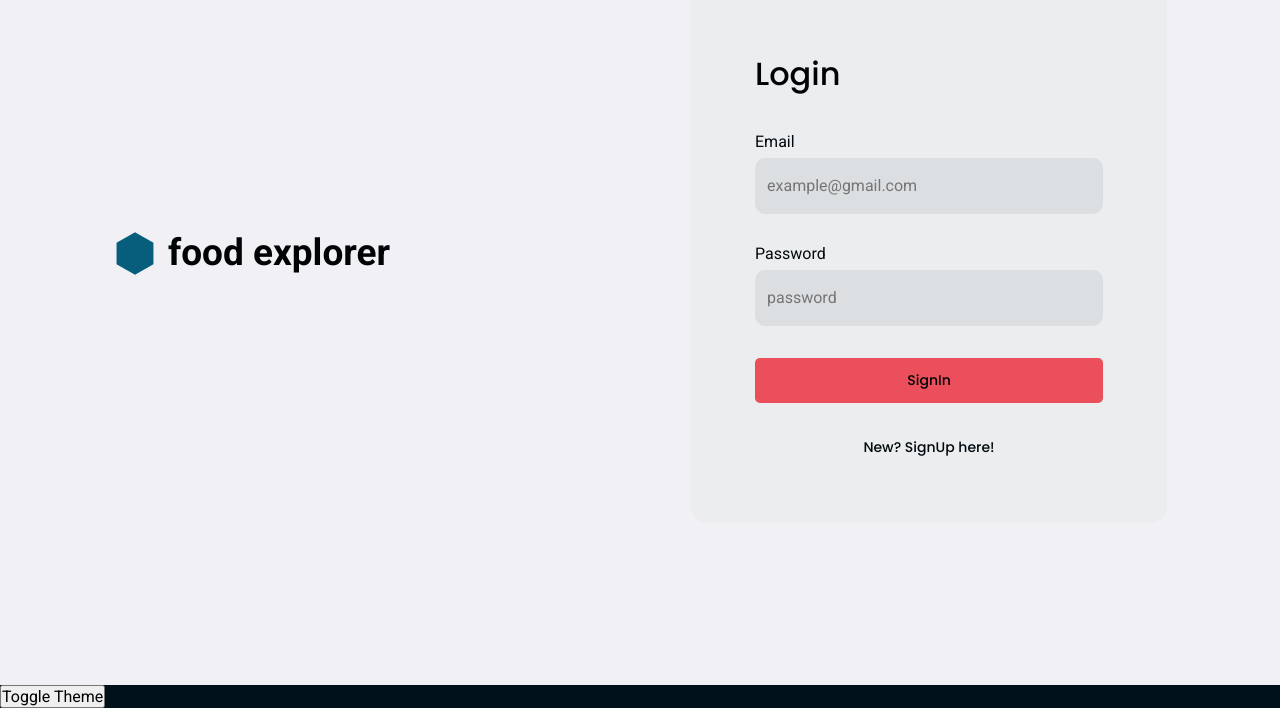
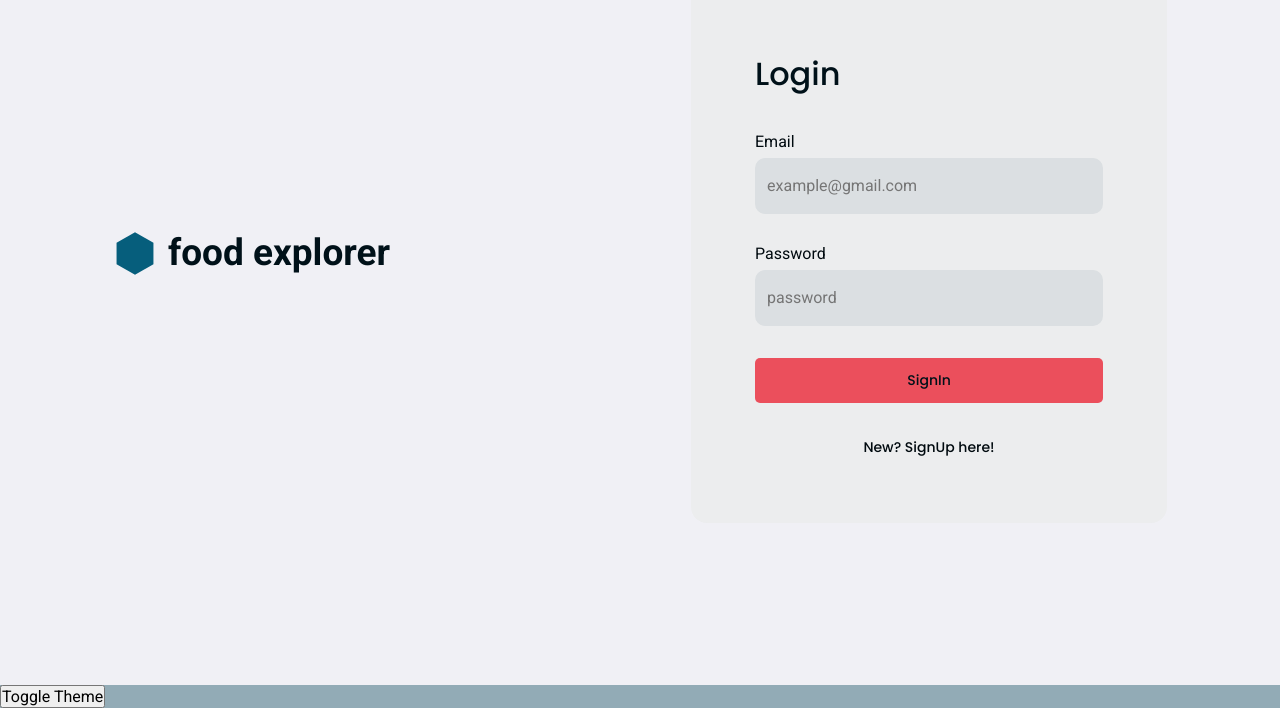
Before and after one commit to GabrielEduardoBrambilla/Rocket-food-frontend, a React (Vite) app: page / in a window 1280 px wide. Shown: the part 115-823 px from the top of the page. Built offline with nearby package versions, Linux system fonts and the light colour scheme.

Commit message:
Light Theme

```diff
--- a/src/components/Card/index.jsx
+++ b/src/components/Card/index.jsx
@@ -17,7 +17,7 @@ import { MdOutlineFavorite } from 'react-icons/md'
 // eslint-disable-next-line react/prop-types
 export function Card({ redirect, id_Dish, img, price, title, description, ...rest }) {
   const { user, isAdmin } = useAuth();
-  const [icon, setIcon] = useState(<MdOutlineFavoriteBorder />);
+  const [icon, setIcon] = useState(<MdOutlineFavorite />);
   const [quantity, setQuantity] = useState(1);
   const navigate = useNavigate();
 
@@ -30,7 +30,6 @@ export function Card({ redirect, id_Dish, img, price, title, description, ...res
       if (icon.type === MdOutlineFavoriteBorder) {
         setIcon(<MdOutlineFavorite />);
         api.post("/favoritelist/", {
-          id_user: user.id,
           id_dish: id_Dish
         })
           .then(() => {
@@ -46,7 +45,6 @@ export function Card({ redirect, id_Dish, img, price, title, description, ...res
         setIcon(<MdOutlineFavoriteBorder />);
         api.delete("/favoritelist/delete", {
           data: {
-            id_user: user.id,
             id_dish: id_Dish
           }
         })
@@ -98,9 +96,10 @@ export function Card({ redirect, id_Dish, img, price, title, description, ...res
           const { favorite } = response.data;
 
           if (favorite) {
+            console.log("favorite for " + id_Dish + " " + favorite)
             setIcon(<MdOutlineFavorite />);
           } else {
-            setIcon(isAdmin ? <PiPencilSimpleBold /> : <MdOutlineFavorite />);
+            setIcon(isAdmin ? <PiPencilSimpleBold /> : <MdOutlineFavoriteBorder />);
           }
         }
       } catch (error) {
--- a/src/components/IncludeButton/index.jsx
+++ b/src/components/IncludeButton/index.jsx
@@ -8,6 +8,4 @@ export function IncludeButton({ title, ...rest }) {
       <p>{title}</p>
     </Container>
   )
-
-
 }
--- a/src/components/IngredientFormItem/styles.js
+++ b/src/components/IngredientFormItem/styles.js
@@ -4,10 +4,10 @@ export const Container = styled.div`
   display: flex;
   align-items: center;
   justify-content: space-evenly;
+
+  /* Each individual item */
   background-color: ${({ theme, isNew }) =>
     isNew ? 'transparent' : theme.COLORS.LIGHT[600]};
-
-  color: ${({ theme }) => theme.COLORS.DARK[300]};
 
   border: ${({ theme, isNew }) =>
     isNew ? `2px dashed ${theme.COLORS.LIGHT[600]}` : 'none'};
@@ -33,7 +33,10 @@ export const Container = styled.div`
 
     padding: 12px;
 
+    /* Text inside the item */
+    /* in light theme goes REALLY dark */
     color: ${({ theme }) => theme.COLORS.LIGHT[100]};
+
     background: transparent;
 
     border: none;
--- a/src/components/IngredientTag/styles.js
+++ b/src/components/IngredientTag/styles.js
@@ -8,7 +8,7 @@ export const Container = styled.div`
   background-color: ${({ theme }) => theme.COLORS.DARK[1000]};
 
   border-radius: 5px;
-  font-family: Popins, sans-serif;
+  font-family: Poppins, sans-serif;
   font-weight: 500;
   color: ${({ theme }) => theme.COLORS.LIGHT[100]};
   /* destopk class */
--- a/src/pages/createDish/styles.js
+++ b/src/pages/createDish/styles.js
@@ -40,8 +40,7 @@ export const Container = styled.div`
   /* Add more media queries as needed for different breakpoints */
   select {
     background-color: ${({ theme }) => theme.COLORS.DARK[900]};
-    color: ${({ theme }) => theme.COLORS.LIGHT[500]};
-    background-color: #0d161b;
+    color: ${({ theme }) => theme.COLORS.LIGHT[100]};
     border: 0;
     border-radius: 15px;
     border-radius: 10px;
--- a/src/pages/editDish/styles.js
+++ b/src/pages/editDish/styles.js
@@ -6,6 +6,7 @@ export const Container = styled.div`
   display: flex;
   flex-direction: column;
   justify-content: center;
+
   .imgPrev {
     border-radius: 90%;
     width: 80px;
@@ -17,6 +18,7 @@ export const Container = styled.div`
     display: flex;
     flex-wrap: wrap; /* Allow items to wrap to a new line */
     background-color: ${({ theme }) => theme.COLORS.DARK[800]};
+
     border-radius: 8px;
     justify-content: flex-start; /* Start align items from the beginning */
     align-items: center; /* Vertically center align items */
@@ -25,7 +27,8 @@ export const Container = styled.div`
 
     > .ingredientItem {
       height: 1px;
-      background-color: red;
+      background-color: ${({ theme }) => theme.COLORS.DARK[800]};
+      color: ${({ theme }) => theme.COLORS.LIGHT[200]};
     }
   }
 
@@ -128,10 +131,12 @@ export const Form = styled.form`
     text-align: center;
     padding: 12px 24px;
     gap: 8px;
+    background-color: ${({ theme }) => theme.COLORS.DARK[900]};
+    color: ${({ theme }) => theme.COLORS.LIGHT[100]};
 
     width: 160px;
     height: 48px;
-    background: #0d161b;
+
     border-radius: 5px;
 
     font-family: Poppins, sans-serif;
@@ -214,7 +219,6 @@ export const Form = styled.form`
         flex-direction: column;
         padding: 0px;
         gap: 16px;
-        /* background-color: rebeccapurple; */
         width: 837px;
       }
       > label:nth-child(2) {
@@ -248,7 +252,6 @@ export const Form = styled.form`
 
       width: 160px;
       height: 48px;
-      background: #0d161b;
       border-radius: 5px;
 
       font-family: Poppins, sans-serif;
--- a/src/styles/LightTheme.js
+++ b/src/styles/LightTheme.js
@@ -1,13 +1,13 @@
 export default {
   COLORS: {
     LIGHT: {
-      100: '#000405',
-      200: '#00070A',
-      300: '#000204',
+      100: '#001119',
+      200: '#00111A',
+      300: '#000C12',
       400: '#000A0F',
-      500: '#000C12',
-      600: '#00111A',
-      700: '#001119'
+      500: '#000204',
+      600: '#92abb6',
+      700: '#000405'
     },
     DARK: {
       100: '#FFFBAFA',
```
